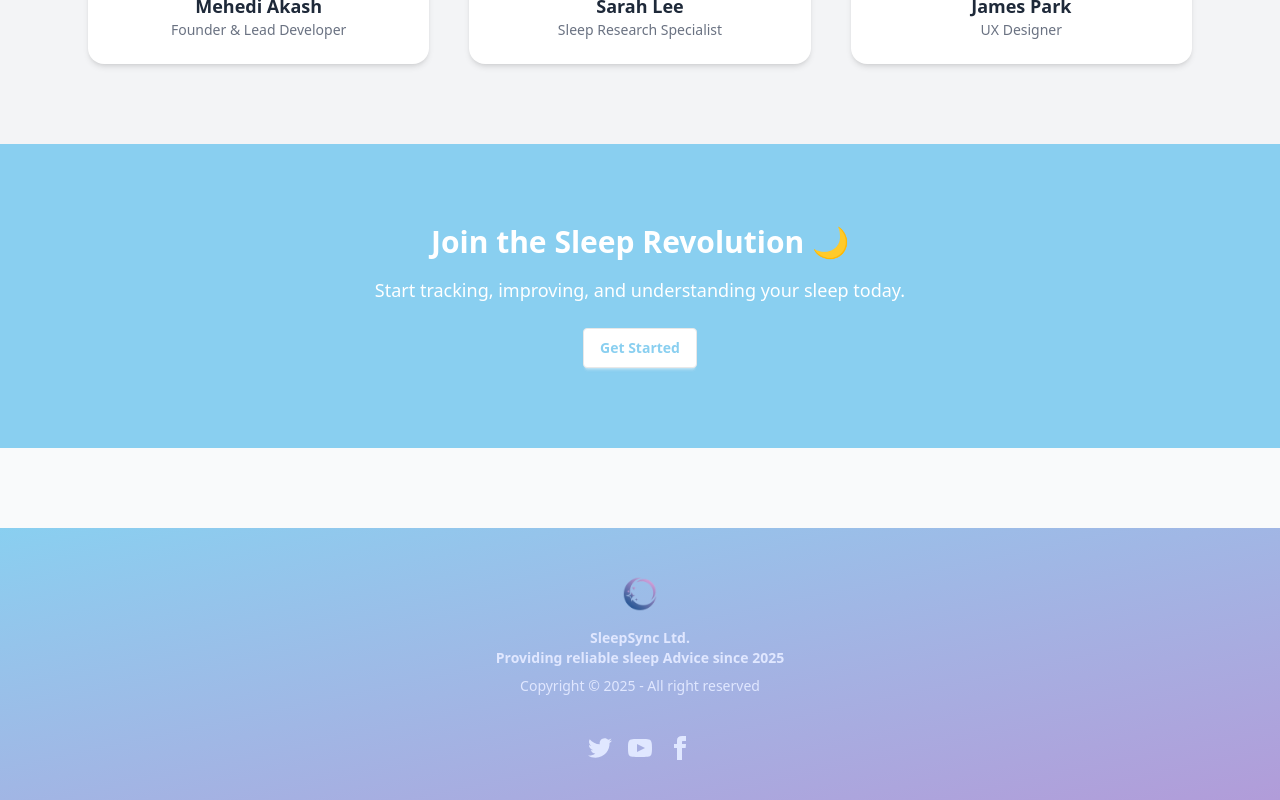
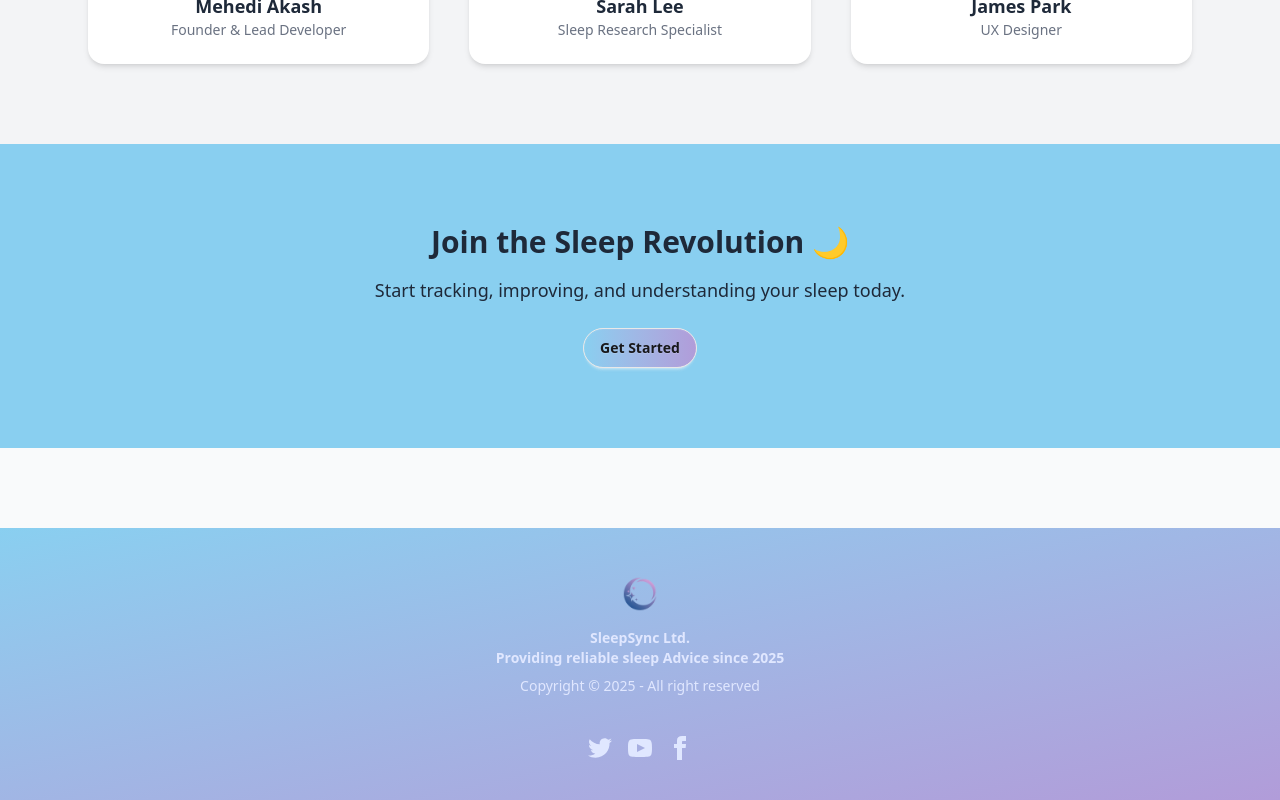
Before and after one commit to mehediakash01/Sleep_Sync, a Next.js app: page /about in a window 1280 px wide. Shown: the part 2088-2888 px from the top of the page. Built offline with nearby package versions, Linux system fonts and the light colour scheme; no server answers.

Commit message:
added animation and added interactive button

```diff
--- a/app/about/page.tsx
+++ b/app/about/page.tsx
@@ -3,7 +3,9 @@
 import Container from "@/Components/Container";
 import { motion } from "framer-motion";
 import Image from "next/image";
+import { useRouter } from "next/navigation";
 export default function AboutPage() {
+    const router = useRouter();
   return (
     <div className="min-h-screen bg-gray-50 text-gray-800 py-20">
       {/* Hero Section */}
@@ -182,16 +184,16 @@ export default function AboutPage() {
       </section>
 
       {/* CTA */}
-      <section className="py-20 text-center bg-primary text-white">
-        <h2 className="text-3xl font-bold mb-4">
+      <section  className="py-20 text-center bg-primary ">
+        <motion.h2 initial={{opacity:0,y:50}} whileInView={{opacity:1,y:0}} transition={{duration:0.6,ease:"easeIn"}} className="text-3xl font-bold mb-4">
           Join the Sleep Revolution 🌙
-        </h2>
-        <p className="text-lg mb-6">
+        </motion.h2>
+        <motion.p initial={{opacity:0,y:70}} whileInView={{opacity:1,y:0}} transition={{duration:0.6,ease:"easeIn",delay:0.1}} className="text-lg mb-6">
           Start tracking, improving, and understanding your sleep today.
-        </p>
-        <button className="btn bg-white text-primary hover:bg-gray-200">
-          Get Started
-        </button>
+        </motion.p>
+         <motion.button onClick={()=>router.push('/dashboard/sleepTracking')} initial={{opacity:0,y:90}} whileInView={{opacity:1,y:0}} transition={{duration:0.6,ease:"easeIn",delay:0.2}}  className="btn   bg-gradient-to-l from-secondary to-primary rounded-full">
+               Get Started
+              </motion.button>
       </section>
     </div>
   );
```
